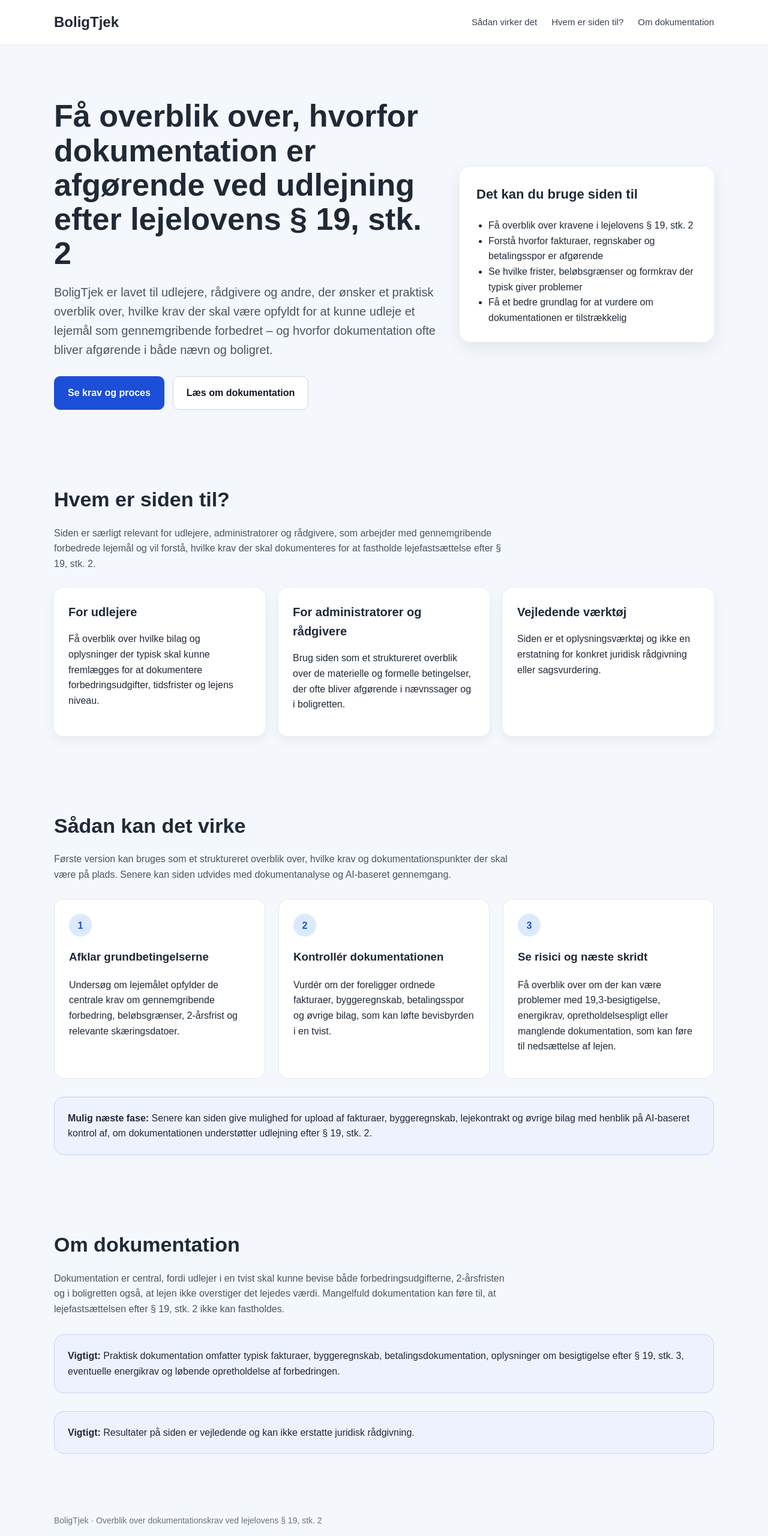
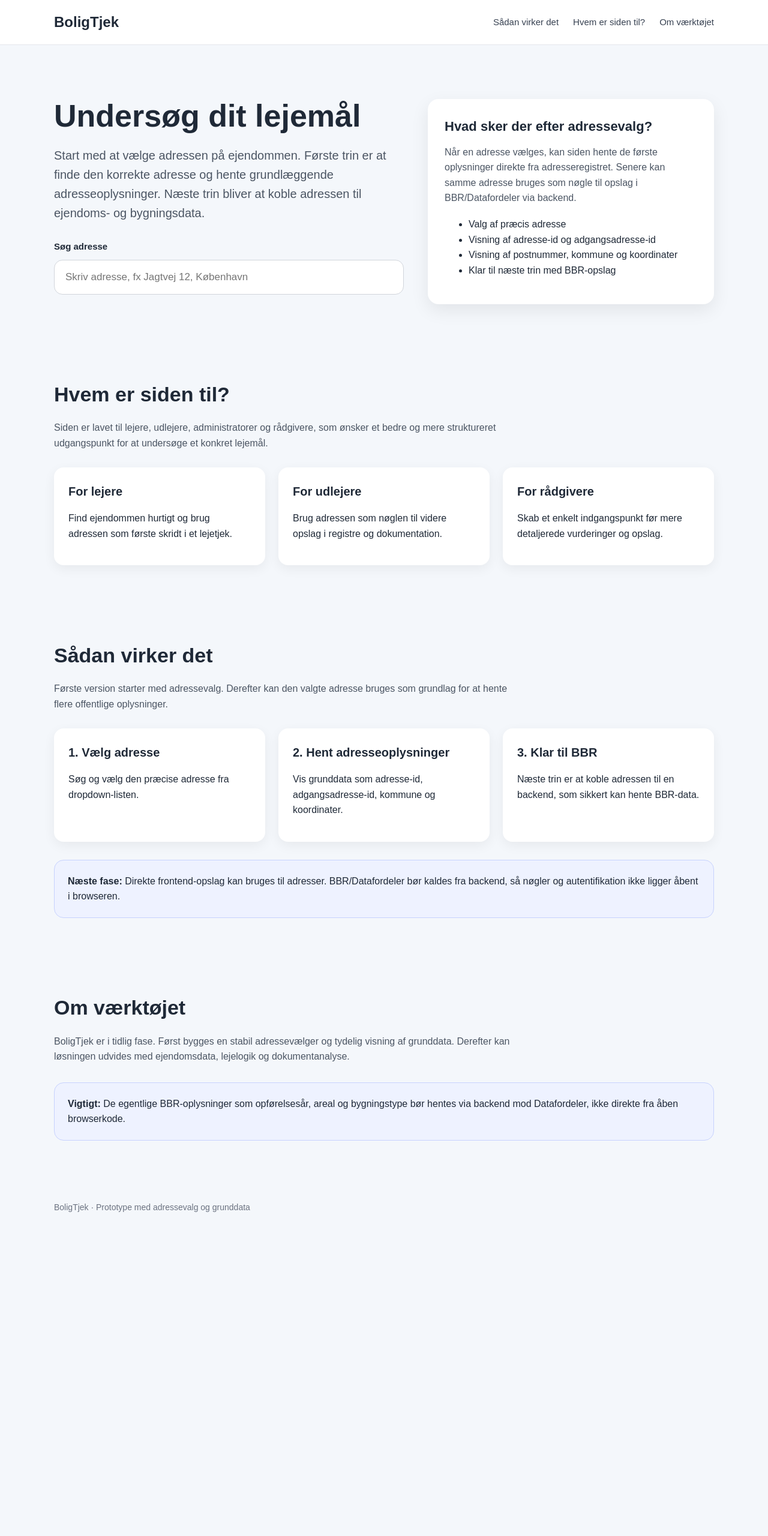
Before and after one commit to Jarlshoi/BoligTjek, a plain HTML site: page index.html in a window 1280 px wide. Shown: the top 2560 px of the page at 60% size. After the commit the page ends 2073 px from the top, so only its background shows below. Drawn offline with Linux system fonts and the light colour scheme.

Commit message:
Update index.html

```diff
--- a/index.html
+++ b/index.html
@@ -1,31 +1,15 @@
 <!DOCTYPE html>
 <html lang="da">
-
 <head>
-  <!-- Tegnsæt så danske bogstaver vises korrekt -->
   <meta charset="UTF-8" />
-
-  <!-- Sørger for korrekt visning på mobil og tablet -->
   <meta name="viewport" content="width=device-width, initial-scale=1.0" />
-
-  <!-- Titel som vises i browserfanen -->
   <title>BoligTjek</title>
 
-  <!--
-  =========================================================
-  DESIGN (CSS)
-  Alt der styrer udseendet ligger her
-  =========================================================
-  -->
-
   <style>
-
-    /* Nulstiller lidt standard browser‑opsætning */
     * {
       box-sizing: border-box;
     }
 
-    /* Grunddesign for hele siden */
     body {
       margin: 0;
       font-family: Arial, sans-serif;
@@ -34,22 +18,18 @@
       line-height: 1.6;
     }
 
-    /* Central container så indhold ikke bliver for bredt */
     .container {
       width: 90%;
       max-width: 1100px;
       margin: 0 auto;
     }
 
-    /* =====================================
-       HEADER / NAVIGATION
-       ===================================== */
-
     header {
       background: #ffffff;
       border-bottom: 1px solid #e5e7eb;
       position: sticky;
       top: 0;
+      z-index: 1000;
     }
 
     .nav {
@@ -59,19 +39,16 @@
       padding: 18px 0;
     }
 
-    /* Logo tekst */
     .logo {
       font-size: 24px;
       font-weight: 700;
     }
 
-    /* Fjerner understregning og beholder samme farve */
     .logo a {
       text-decoration: none;
       color: inherit;
     }
 
-    /* Links i topmenu */
     .nav-links {
       display: flex;
       gap: 24px;
@@ -83,67 +60,30 @@
       font-size: 15px;
     }
 
-    /* =====================================
-       HERO SEKTION (øverste store intro)
-       ===================================== */
-
     .hero {
       padding: 90px 0 70px;
     }
 
     .hero-grid {
       display: grid;
-      grid-template-columns: 1.2fr 0.8fr;
+      grid-template-columns: 1.1fr 0.9fr;
       gap: 40px;
-      align-items: center;
+      align-items: start;
     }
 
-    /* Stor hovedoverskrift */
     .hero h1 {
       font-size: 52px;
       line-height: 1.1;
       margin: 0 0 20px;
     }
 
-    /* Intro tekst under overskrift */
     .hero p {
       font-size: 20px;
       color: #4b5563;
-      margin: 0 0 28px;
+      margin: 0 0 22px;
       max-width: 700px;
     }
 
-    /* Container til knapper */
-    .button-row {
-      display: flex;
-      gap: 14px;
-      flex-wrap: wrap;
-    }
-
-    /* Standard knap */
-    .btn {
-      display: inline-block;
-      padding: 14px 22px;
-      border-radius: 10px;
-      text-decoration: none;
-      font-weight: 700;
-      border: 1px solid #d1d5db;
-    }
-
-    /* Primær knap */
-    .btn-primary {
-      background: #1d4ed8;
-      color: white;
-      border-color: #1d4ed8;
-    }
-
-    /* Sekundær knap */
-    .btn-secondary {
-      background: white;
-      color: #111827;
-    }
-
-    /* Kort i hero sektionen */
     .hero-card {
       background: white;
       border-radius: 18px;
@@ -154,16 +94,120 @@
     .hero-card h3 {
       margin-top: 0;
       font-size: 22px;
+      margin-bottom: 12px;
     }
 
-    .hero-card ul {
-      padding-left: 20px;
-      margin-bottom: 0;
+    .hero-card p {
+      font-size: 16px;
+      margin-bottom: 18px;
     }
 
-    /* =====================================
-       GENERELLE SEKTIONER
-       ===================================== */
+    .address-search {
+      position: relative;
+      margin-top: 28px;
+      max-width: 700px;
+    }
+
+    .address-search label {
+      display: block;
+      font-weight: 700;
+      margin-bottom: 10px;
+      font-size: 15px;
+    }
+
+    .address-search input {
+      width: 100%;
+      padding: 18px 18px;
+      border: 1px solid #d1d5db;
+      border-radius: 14px;
+      font-size: 17px;
+      background: white;
+    }
+
+    .address-search input:focus {
+      outline: none;
+      border-color: #1d4ed8;
+      box-shadow: 0 0 0 4px rgba(29, 78, 216, 0.10);
+    }
+
+    .results {
+      position: absolute;
+      top: calc(100% + 8px);
+      left: 0;
+      right: 0;
+      background: white;
+      border: 1px solid #d1d5db;
+      border-radius: 14px;
+      box-shadow: 0 14px 30px rgba(0, 0, 0, 0.10);
+      overflow: hidden;
+      z-index: 1000;
+      display: none;
+    }
+
+    .result-item {
+      padding: 14px 16px;
+      cursor: pointer;
+      border-bottom: 1px solid #f1f5f9;
+      font-size: 15px;
+    }
+
+    .result-item:last-child {
+      border-bottom: none;
+    }
+
+    .result-item:hover {
+      background: #f8fafc;
+    }
+
+    .selected-address,
+    .property-data,
+    .error-box {
+      margin-top: 16px;
+      border-radius: 12px;
+      padding: 16px 18px;
+      display: none;
+    }
+
+    .selected-address {
+      background: #eef2ff;
+      border: 1px solid #c7d2fe;
+    }
+
+    .property-data {
+      background: #ffffff;
+      border: 1px solid #e5e7eb;
+      box-shadow: 0 6px 20px rgba(0, 0, 0, 0.06);
+    }
+
+    .error-box {
+      background: #fef2f2;
+      border: 1px solid #fecaca;
+      color: #991b1b;
+    }
+
+    .data-grid {
+      display: grid;
+      grid-template-columns: repeat(2, 1fr);
+      gap: 12px 24px;
+      margin-top: 12px;
+    }
+
+    .data-item {
+      padding: 10px 0;
+      border-bottom: 1px solid #f1f5f9;
+    }
+
+    .data-label {
+      display: block;
+      font-size: 13px;
+      color: #6b7280;
+      margin-bottom: 4px;
+    }
+
+    .data-value {
+      font-weight: 700;
+      color: #111827;
+    }
 
     .section {
       padding: 24px 0 70px;
@@ -180,14 +224,12 @@
       margin-bottom: 28px;
     }
 
-    /* Grid til informationskort */
     .card-grid {
       display: grid;
       grid-template-columns: repeat(3, 1fr);
       gap: 22px;
     }
 
-    /* Selve kortene */
     .card {
       background: white;
       border-radius: 16px;
@@ -201,38 +243,6 @@
       font-size: 20px;
     }
 
-    /* =====================================
-       TRIN / PROCESS SEKTION
-       ===================================== */
-
-    .steps {
-      display: grid;
-      grid-template-columns: repeat(3, 1fr);
-      gap: 22px;
-    }
-
-    .step {
-      background: #ffffff;
-      border-radius: 16px;
-      padding: 24px;
-      border: 1px solid #e5e7eb;
-    }
-
-    /* Nummer cirkel */
-    .step-number {
-      width: 38px;
-      height: 38px;
-      border-radius: 50%;
-      background: #dbeafe;
-      color: #1d4ed8;
-      display: flex;
-      align-items: center;
-      justify-content: center;
-      font-weight: 700;
-      margin-bottom: 14px;
-    }
-
-    /* Informationsboks */
     .notice {
       background: #eef2ff;
       border: 1px solid #c7d2fe;
@@ -241,22 +251,16 @@
       margin-top: 30px;
     }
 
-    /* Footer */
     footer {
       padding: 30px 0 50px;
       color: #6b7280;
       font-size: 14px;
     }
 
-    /* =====================================
-       MOBIL TILPASNING
-       ===================================== */
-
     @media (max-width: 900px) {
-
       .hero-grid,
       .card-grid,
-      .steps {
+      .data-grid {
         grid-template-columns: 1fr;
       }
 
@@ -269,247 +273,42 @@
         gap: 12px;
         align-items: flex-start;
       }
+
+      .nav-links {
+        flex-wrap: wrap;
       }
-
+    }
   </style>
 </head>
 
 <body>
-
-  <!-- =====================================================
-       HEADER / TOPMENU
-       ===================================================== -->
-
   <header>
     <div class="container nav">
-
-      <!-- Logo / projektnavn -->
       <div class="logo">
         <a href="#">BoligTjek</a>
       </div>
 
-<!-- Navigation links -->
       <nav class="nav-links">
         <a href="#hvordan">Sådan virker det</a>
         <a href="#for-hvem">Hvem er siden til?</a>
-  <a href="#om">Om dokumentation</a>
+        <a href="#om">Om værktøjet</a>
       </nav>
-
     </div>
   </header>
 
-
   <main>
-
-    <!-- =====================================================
-         HERO SEKTION
-         Øverste del af siden
-         ===================================================== -->
-
     <section class="hero">
-
       <div class="container hero-grid">
 
-        <!-- Venstre side: tekst og knapper -->
         <div>
-
-         <h1>
-  Få overblik over, hvorfor dokumentation er afgørende ved udlejning efter lejelovens § 19, stk. 2
-</h1>
+          <h1>Undersøg dit lejemål</h1>
 
           <p>
-  BoligTjek er lavet til udlejere, rådgivere og andre, der ønsker et praktisk
-  overblik over, hvilke krav der skal være opfyldt for at kunne udleje et
-  lejemål som gennemgribende forbedret – og hvorfor dokumentation ofte bliver
-  afgørende i både nævn og boligret.
+            Start med at vælge adressen på ejendommen. Første trin er at finde
+            den korrekte adresse og hente grundlæggende adresseoplysninger.
+            Næste trin bliver at koble adressen til ejendoms- og bygningsdata.
           </p>
 
-<div class="button-row">
-  <a href="#hvordan" class="btn btn-primary">Se krav og proces</a>
-  <a href="#om" class="btn btn-secondary">Læs om dokumentation</a>
-</div>
-
-        </div>
-
-        <!-- Højre side: informationskort -->
-        <div class="hero-card">
-
-<h3>Det kan du bruge siden til</h3>
-
-<ul>
-  <li>Få overblik over kravene i lejelovens § 19, stk. 2</li>
-  <li>Forstå hvorfor fakturaer, regnskaber og betalingsspor er afgørende</li>
-  <li>Se hvilke frister, beløbsgrænser og formkrav der typisk giver problemer</li>
-  <li>Få et bedre grundlag for at vurdere om dokumentationen er tilstrækkelig</li>
-</ul>
-
-        </div>
-
-      </div>
-
-    </section>
-
-
-    <!-- =====================================================
-         HVEM ER SIDEN TIL
-         ===================================================== -->
-
-    <section class="section" id="for-hvem">
-
-      <div class="container">
-
-<h2>Hvem er siden til?</h2>
-
-<p class="section-intro">
-  Siden er særligt relevant for udlejere, administratorer og rådgivere, som
-  arbejder med gennemgribende forbedrede lejemål og vil forstå, hvilke krav der
-  skal dokumenteres for at fastholde lejefastsættelse efter § 19, stk. 2.
-</p>
-
-        <!-- Tre informationskort -->
-       <div class="card-grid">
-
-  <div class="card">
-    <h3>For udlejere</h3>
-    <p>
-      Få overblik over hvilke bilag og oplysninger der typisk skal kunne
-      fremlægges for at dokumentere forbedringsudgifter, tidsfrister og
-      lejens niveau.
-    </p>
-  </div>
-
-  <div class="card">
-    <h3>For administratorer og rådgivere</h3>
-    <p>
-      Brug siden som et struktureret overblik over de materielle og formelle
-      betingelser, der ofte bliver afgørende i nævnssager og i boligretten.
-    </p>
-  </div>
-
-  <div class="card">
-    <h3>Vejledende værktøj</h3>
-    <p>
-      Siden er et oplysningsværktøj og ikke en erstatning for konkret juridisk
-      rådgivning eller sagsvurdering.
-    </p>
-  </div>
-
-</div>
-
-      </div>
-
-    </section>
-
-
-    <!-- =====================================================
-         HVORDAN VIRKER DET
-         ===================================================== -->
-
-    <section class="section" id="hvordan">
-
-      <div class="container">
-
-<h2>Sådan kan det virke</h2>
-
-<p class="section-intro">
-  Første version kan bruges som et struktureret overblik over, hvilke krav og
-  dokumentationspunkter der skal være på plads. Senere kan siden udvides med
-  dokumentanalyse og AI-baseret gennemgang.
-</p>
-
-        <div class="steps">
-
-  <div class="step">
-    <div class="step-number">1</div>
-    <h3>Afklar grundbetingelserne</h3>
-    <p>
-      Undersøg om lejemålet opfylder de centrale krav om gennemgribende
-      forbedring, beløbsgrænser, 2-årsfrist og relevante skæringsdatoer.
-    </p>
-  </div>
-
-  <div class="step">
-    <div class="step-number">2</div>
-    <h3>Kontrollér dokumentationen</h3>
-    <p>
-      Vurdér om der foreligger ordnede fakturaer, byggeregnskab, betalingsspor
-      og øvrige bilag, som kan løfte bevisbyrden i en tvist.
-    </p>
-  </div>
-
-  <div class="step">
-    <div class="step-number">3</div>
-    <h3>Se risici og næste skridt</h3>
-    <p>
-      Få overblik over om der kan være problemer med 19,3-besigtigelse,
-      energikrav, opretholdelsespligt eller manglende dokumentation, som kan
-      føre til nedsættelse af lejen.
-    </p>
-  </div>
-
-</div>
-        <!-- Fremtidig funktion -->
-<div class="notice">
-  <strong>Mulig næste fase:</strong>
-  Senere kan siden give mulighed for upload af fakturaer, byggeregnskab,
-  lejekontrakt og øvrige bilag med henblik på AI-baseret kontrol af, om
-  dokumentationen understøtter udlejning efter § 19, stk. 2.
-</div>
-      </div>
-
-    </section>
-
-
-    <!-- =====================================================
-         OM SIDEN
-         ===================================================== -->
-
-    <section class="section" id="om">
-
-      <div class="container">
-<h2>Om dokumentation</h2>
-
-<p class="section-intro">
-  Dokumentation er central, fordi udlejer i en tvist skal kunne bevise både
-  forbedringsudgifterne, 2-årsfristen og i boligretten også, at lejen ikke
-  overstiger det lejedes værdi. Mangelfuld dokumentation kan føre til, at
-  lejefastsættelsen efter § 19, stk. 2 ikke kan fastholdes.
-</p>
-
-<div class="notice">
-  <strong>Vigtigt:</strong>
-  Praktisk dokumentation omfatter typisk fakturaer, byggeregnskab,
-  betalingsdokumentation, oplysninger om besigtigelse efter § 19, stk. 3,
-  eventuelle energikrav og løbende opretholdelse af forbedringen.
-</div>
-
-        <div class="notice">
-          <strong>Vigtigt:</strong>
-          Resultater på siden er vejledende og kan ikke erstatte juridisk
-          rådgivning.
-        </div>
-
-      </div>
-
-    </section>
-
-  </main>
-
-
-  <!-- =====================================================
-       FOOTER
-       ===================================================== -->
-
-  <footer>
-
-<div class="container">
-  BoligTjek · Overblik over dokumentationskrav ved lejelovens § 19, stk. 2
-</div>
-  </footer>
-
-</body>
-
-</html>
           <div class="address-search">
             <label for="adresseInput">Søg adresse</label>
             <input
@@ -521,65 +320,199 @@
             <div id="adresseResultater" class="results"></div>
           </div>
 
-<style>
-  .address-search {
-    max-width: 600px;
-    position: relative;
-  }
+          <div id="valgtAdresse" class="selected-address"></div>
+          <div id="ejendomsData" class="property-data"></div>
+          <div id="fejlBoks" class="error-box"></div>
+        </div>
 
-  .address-search label {
-    display: block;
-    margin-bottom: 8px;
-    font-weight: 700;
-  }
+        <div class="hero-card">
+          <h3>Hvad sker der efter adressevalg?</h3>
+          <p>
+            Når en adresse vælges, kan siden hente de første oplysninger direkte
+            fra adresseregistret. Senere kan samme adresse bruges som nøgle til
+            opslag i BBR/Datafordeler via backend.
+          </p>
 
-  .address-search input {
-    width: 100%;
-    padding: 14px 16px;
-    border: 1px solid #d1d5db;
-    border-radius: 10px;
-    font-size: 16px;
-  }
+          <ul>
+            <li>Valg af præcis adresse</li>
+            <li>Visning af adresse-id og adgangsadresse-id</li>
+            <li>Visning af postnummer, kommune og koordinater</li>
+            <li>Klar til næste trin med BBR-opslag</li>
+          </ul>
+        </div>
 
-  .results {
-    position: absolute;
-    top: calc(100% + 6px);
-    left: 0;
-    right: 0;
-    background: white;
-    border: 1px solid #d1d5db;
-    border-radius: 10px;
-    box-shadow: 0 10px 25px rgba(0,0,0,0.08);
-    overflow: hidden;
-    z-index: 1000;
-    display: none;
-  }
+      </div>
+    </section>
 
-  .result-item {
-    padding: 12px 16px;
-    cursor: pointer;
-    border-bottom: 1px solid #f1f5f9;
-  }
+    <section class="section" id="for-hvem">
+      <div class="container">
+        <h2>Hvem er siden til?</h2>
 
-  .result-item:last-child {
-    border-bottom: none;
-  }
+        <p class="section-intro">
+          Siden er lavet til lejere, udlejere, administratorer og rådgivere,
+          som ønsker et bedre og mere struktureret udgangspunkt for at undersøge
+          et konkret lejemål.
+        </p>
 
-  .result-item:hover {
-    background: #f8fafc;
-  }
-</style>
+        <div class="card-grid">
+          <div class="card">
+            <h3>For lejere</h3>
+            <p>Find ejendommen hurtigt og brug adressen som første skridt i et lejetjek.</p>
+          </div>
+
+          <div class="card">
+            <h3>For udlejere</h3>
+            <p>Brug adressen som nøglen til videre opslag i registre og dokumentation.</p>
+          </div>
+
+          <div class="card">
+            <h3>For rådgivere</h3>
+            <p>Skab et enkelt indgangspunkt før mere detaljerede vurderinger og opslag.</p>
+          </div>
+        </div>
+      </div>
+    </section>
+
+    <section class="section" id="hvordan">
+      <div class="container">
+        <h2>Sådan virker det</h2>
+
+        <p class="section-intro">
+          Første version starter med adressevalg. Derefter kan den valgte adresse
+          bruges som grundlag for at hente flere offentlige oplysninger.
+        </p>
+
+        <div class="card-grid">
+          <div class="card">
+            <h3>1. Vælg adresse</h3>
+            <p>Søg og vælg den præcise adresse fra dropdown-listen.</p>
+          </div>
+
+          <div class="card">
+            <h3>2. Hent adresseoplysninger</h3>
+            <p>Vis grunddata som adresse-id, adgangsadresse-id, kommune og koordinater.</p>
+          </div>
+
+          <div class="card">
+            <h3>3. Klar til BBR</h3>
+            <p>Næste trin er at koble adressen til en backend, som sikkert kan hente BBR-data.</p>
+          </div>
+        </div>
+
+        <div class="notice">
+          <strong>Næste fase:</strong>
+          Direkte frontend-opslag kan bruges til adresser. BBR/Datafordeler bør
+          kaldes fra backend, så nøgler og autentifikation ikke ligger åbent i browseren.
+        </div>
+      </div>
+    </section>
+
+    <section class="section" id="om">
+      <div class="container">
+        <h2>Om værktøjet</h2>
+
+        <p class="section-intro">
+          BoligTjek er i tidlig fase. Først bygges en stabil adressevælger og
+          tydelig visning af grunddata. Derefter kan løsningen udvides med
+          ejendomsdata, lejelogik og dokumentanalyse.
+        </p>
+
+        <div class="notice">
+          <strong>Vigtigt:</strong>
+          De egentlige BBR-oplysninger som opførelsesår, areal og bygningstype
+          bør hentes via backend mod Datafordeler, ikke direkte fra åben browserkode.
+        </div>
+      </div>
+    </section>
+  </main>
+
+  <footer>
+    <div class="container">
+      BoligTjek · Prototype med adressevalg og grunddata
+    </div>
+  </footer>
 
   <script>
     const input = document.getElementById("adresseInput");
     const resultsBox = document.getElementById("adresseResultater");
+    const valgtAdresseBox = document.getElementById("valgtAdresse");
+    const ejendomsDataBox = document.getElementById("ejendomsData");
+    const fejlBoks = document.getElementById("fejlBoks");
 
     let debounceTimer;
+
+    function skjulBokse() {
+      valgtAdresseBox.style.display = "none";
+      ejendomsDataBox.style.display = "none";
+      fejlBoks.style.display = "none";
+      fejlBoks.innerHTML = "";
+    }
+
+    function renderAdresseData(adresse) {
+      ejendomsDataBox.style.display = "block";
+      ejendomsDataBox.innerHTML = `
+        <strong>Grunddata fra adresseopslaget</strong>
+        <div class="data-grid">
+          <div class="data-item">
+            <span class="data-label">Adresse-id</span>
+            <span class="data-value">${adresse.id ?? "-"}</span>
+          </div>
+          <div class="data-item">
+            <span class="data-label">Adgangsadresse-id</span>
+            <span class="data-value">${adresse.adgangsadresseid ?? "-"}</span>
+          </div>
+          <div class="data-item">
+            <span class="data-label">Vejnavn</span>
+            <span class="data-value">${adresse.vejnavn ?? "-"}</span>
+          </div>
+          <div class="data-item">
+            <span class="data-label">Husnr.</span>
+            <span class="data-value">${adresse.husnr ?? "-"}</span>
+          </div>
+          <div class="data-item">
+            <span class="data-label">Postnummer</span>
+            <span class="data-value">${adresse.postnr ?? "-"}</span>
+          </div>
+          <div class="data-item">
+            <span class="data-label">Postdistrikt</span>
+            <span class="data-value">${adresse.postnrnavn ?? "-"}</span>
+          </div>
+          <div class="data-item">
+            <span class="data-label">Kommunekode</span>
+            <span class="data-value">${adresse.kommunekode ?? "-"}</span>
+          </div>
+          <div class="data-item">
+            <span class="data-label">Koordinater</span>
+            <span class="data-value">${adresse.x ?? "-"}, ${adresse.y ?? "-"}</span>
+          </div>
+        </div>
+      `;
+    }
+
+    async function hentAdresseDetaljer(adresseId) {
+      const url = `https://api.dataforsyningen.dk/adresser/${adresseId}`;
+      const response = await fetch(url);
+
+      if (!response.ok) {
+        throw new Error("Kunne ikke hente adresseoplysninger.");
+      }
+
+      return await response.json();
+    }
+
+    async function hentBbrDataFraBackend(adresseId) {
+      // Senere backend-kald:
+      // const response = await fetch(`/api/bbr?adresseId=${encodeURIComponent(adresseId)}`);
+      // return await response.json();
+
+      return null;
+    }
 
     input.addEventListener("input", function () {
       const query = input.value.trim();
 
       clearTimeout(debounceTimer);
+      skjulBokse();
 
       if (query.length < 3) {
         resultsBox.style.display = "none";
@@ -605,12 +538,33 @@
             div.className = "result-item";
             div.textContent = item.tekst;
 
-          div.addEventListener("click", () => {
+            div.addEventListener("click", async () => {
+              try {
                 input.value = item.tekst;
                 resultsBox.innerHTML = "";
                 resultsBox.style.display = "none";
+                fejlBoks.style.display = "none";
 
-            console.log("Valgt adresse:", item);
+                valgtAdresseBox.style.display = "block";
+                valgtAdresseBox.innerHTML = `
+                  <strong>Valgt adresse:</strong><br>
+                  ${item.tekst}
+                `;
+
+                const adresseId = item.adresse?.id;
+                if (!adresseId) {
+                  throw new Error("Adresse-id mangler i svaret.");
+                }
+
+                const adresseDetaljer = await hentAdresseDetaljer(adresseId);
+                renderAdresseData(adresseDetaljer);
+
+                const bbrData = await hentBbrDataFraBackend(adresseId);
+                console.log("BBR-data (placeholder):", bbrData);
+              } catch (error) {
+                fejlBoks.style.display = "block";
+                fejlBoks.innerHTML = `Fejl: ${error.message}`;
+              }
             });
 
             resultsBox.appendChild(div);
@@ -618,7 +572,8 @@
 
           resultsBox.style.display = "block";
         } catch (error) {
-        console.error("Fejl ved adresseopslag:", error);
+          fejlBoks.style.display = "block";
+          fejlBoks.innerHTML = `Fejl ved adresseopslag: ${error.message}`;
           resultsBox.style.display = "none";
         }
       }, 250);
@@ -630,3 +585,5 @@
       }
     });
   </script>
+</body>
+</html>
```
Lines whose indentation alone changed are shown as unchanged.
